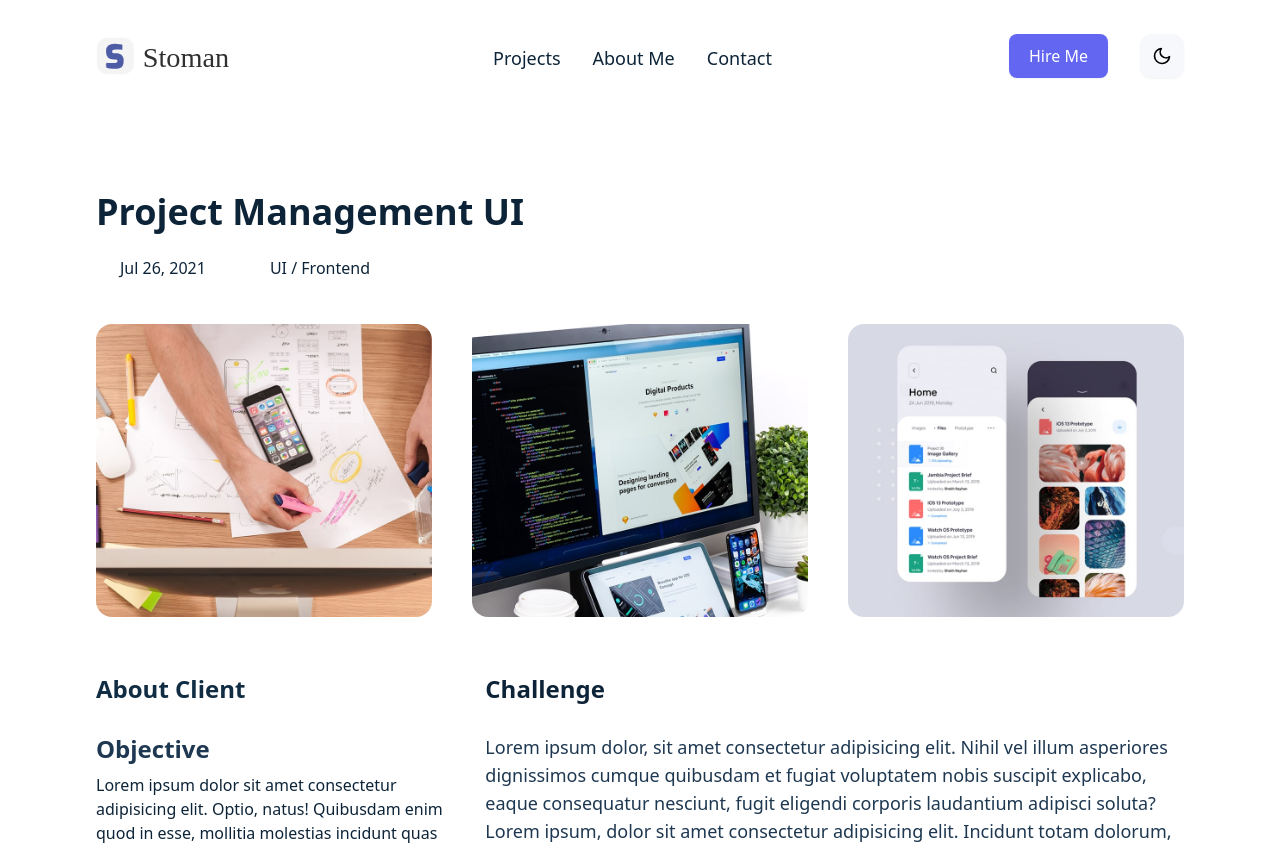
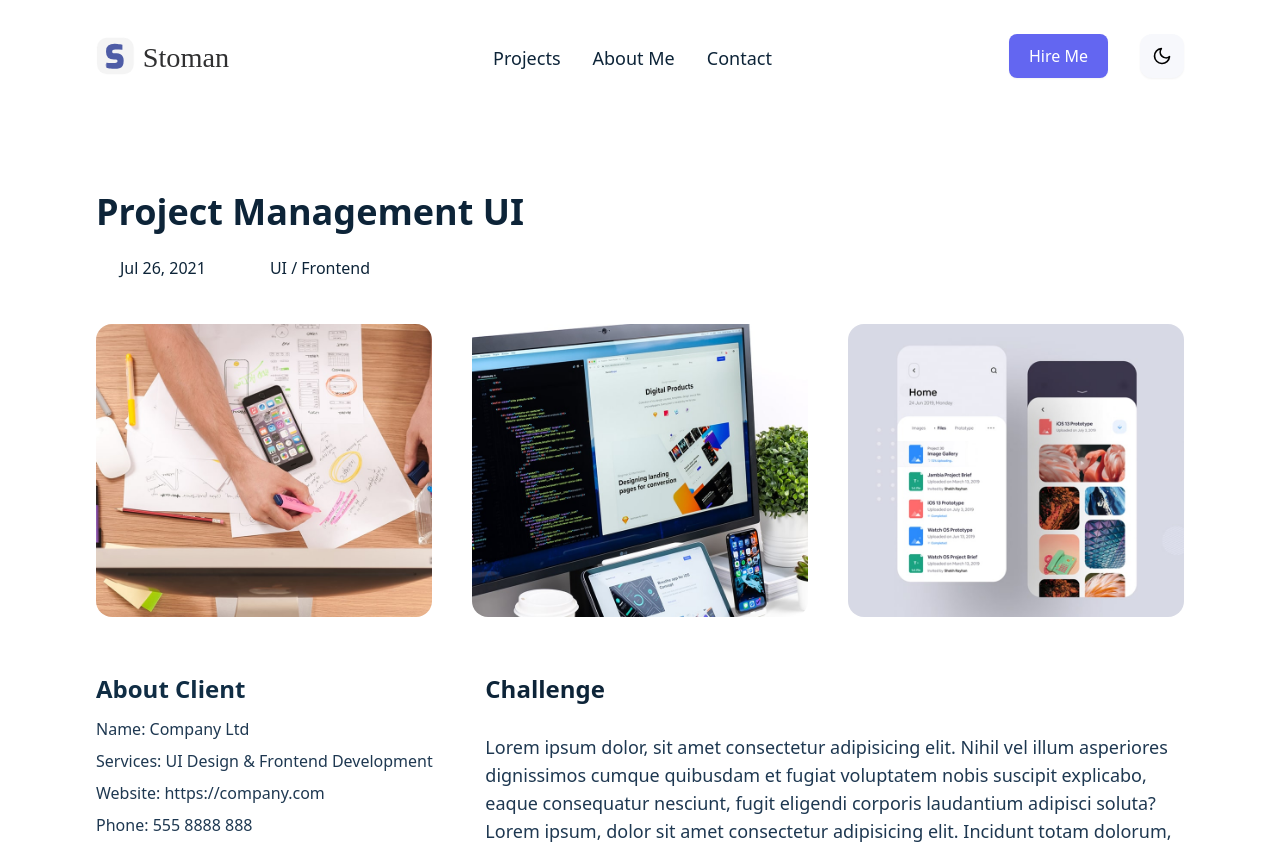
Before and after one commit to phoenix979797/portfolio, a React (Create React App) app: page /projects/single-project in a window 1280 px wide. Shown: the top 845 px of the page. Built offline with nearby package versions, Linux system fonts and the light colour scheme.

Commit message:
Single project info section

```diff
--- a/src/components/ProjectInfo.js
+++ b/src/components/ProjectInfo.js
@@ -11,10 +11,11 @@ const ProjectInfo = () => {
 					</p>
 					<ul className="leading-loose">
 						{ProjectsData.CompanyInfo.map((info) => {
+							return (
 								<li className="text-ternary-dark dark:text-ternary-light">
 									<span>{info.title}: </span>
 									<a
-									href="#"
+										href="https://stoman.me"
 										className={
 											info.title == 'Website' ||
 											info.title == 'Phone'
@@ -25,7 +26,8 @@ const ProjectInfo = () => {
 									>
 										{info.details}
 									</a>
-							</li>;
+								</li>
+							);
 						})}
 					</ul>
 				</div>
```
Lines whose indentation alone changed are shown as unchanged.
